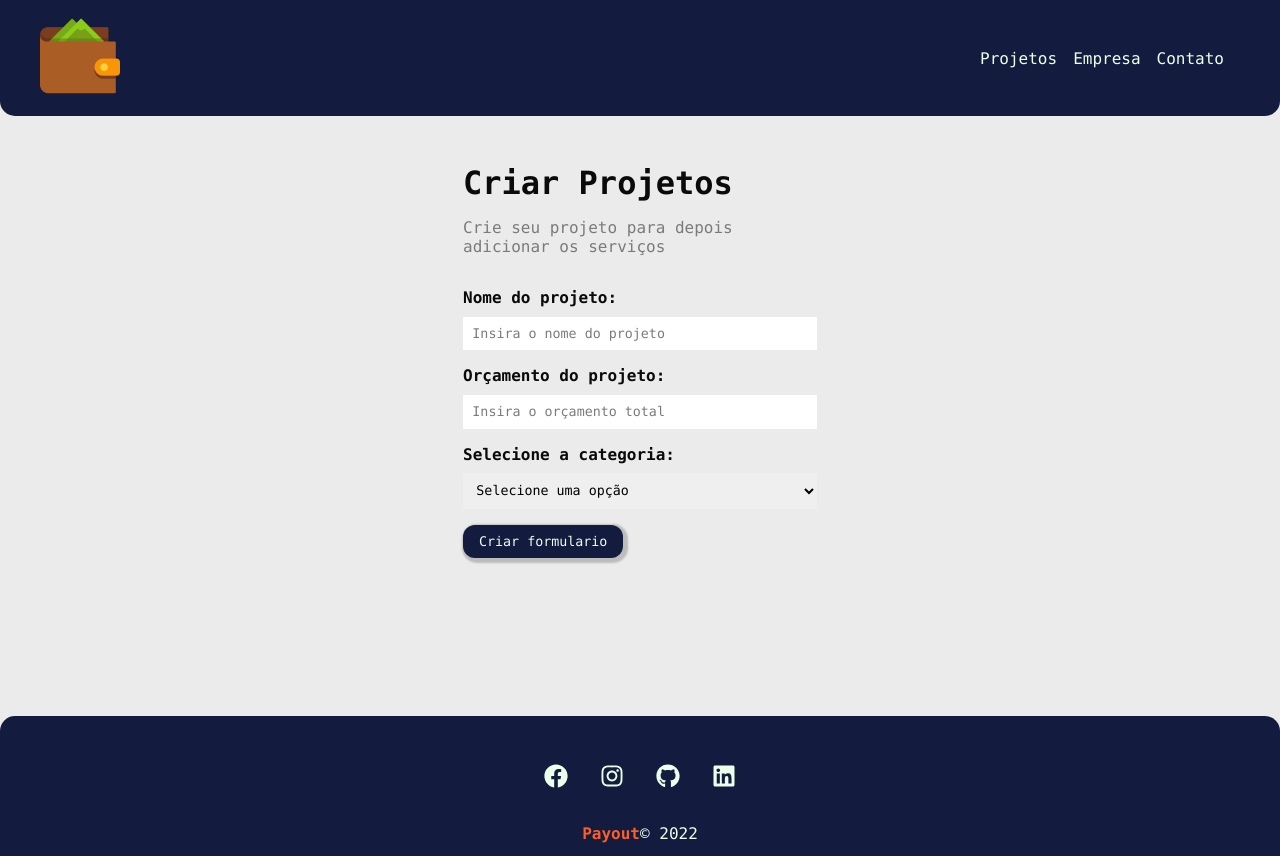
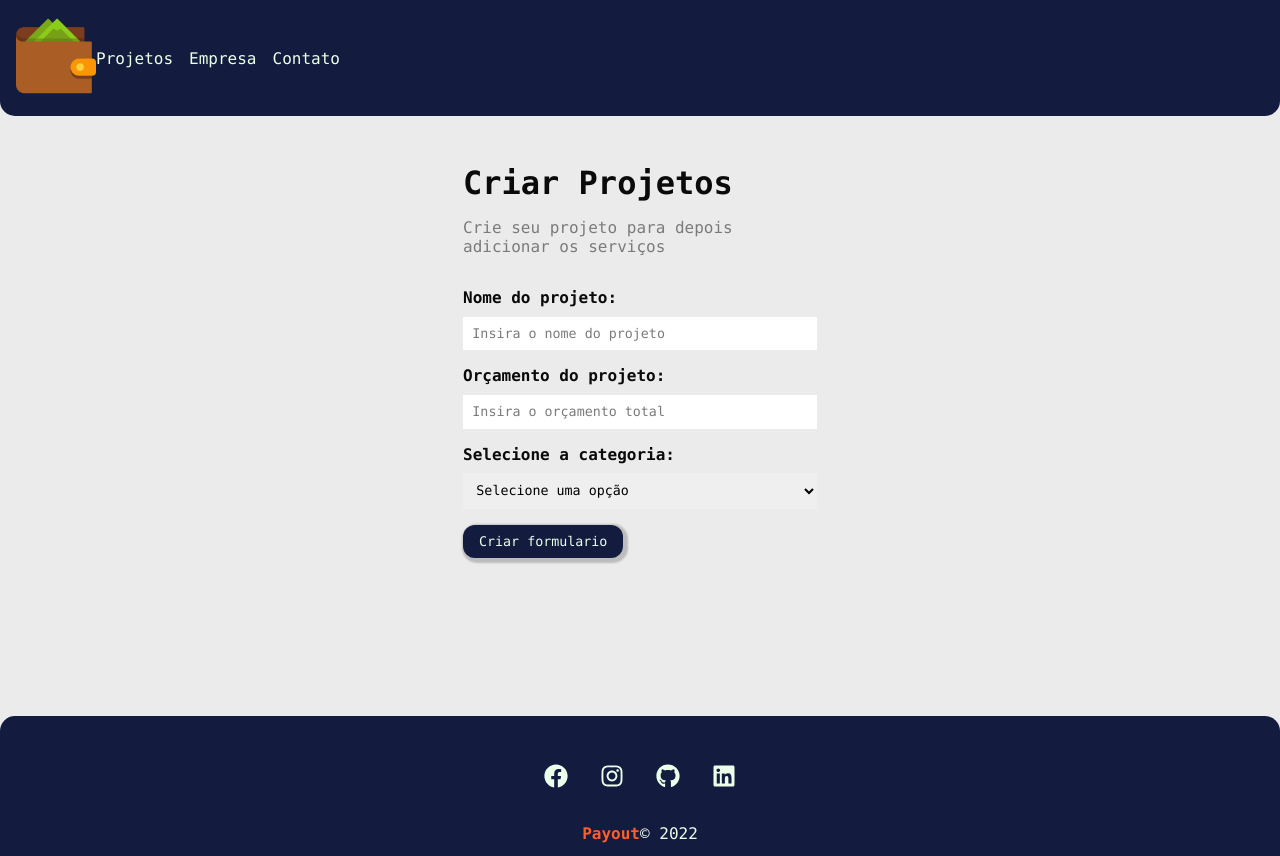
Before and after one commit to NashiCodes/Payout, a React (Create React App) app: page /newproject in a window 1280 px wide. Built offline with nearby package versions, Linux system fonts and the light colour scheme; data requests are answered from the project's data file.

Commit message:
updating CSS

```diff
--- a/src/components/layout/Container.module.css
+++ b/src/components/layout/Container.module.css
@@ -1,8 +1,8 @@
 .container {
-  width: 1200px;
+  width: auto;
   display: flex;
-  justify-content: space-between;
-  margin: 0 auto;
+  /* justify-content: space-between; */
+
   flex-wrap: wrap;
 }
 
@@ -10,11 +10,11 @@
   min-height: 75%;
 }
 
-.start{
-    justify-content: flex-start;
+.start {
+  justify-content: flex-start;
 }
 
-.column{
-    flex-direction: column;
-    justify-content: flex-start;
+.column {
+  flex-direction: column;
+  justify-content: flex-start;
 }
--- a/src/components/layout/Navbar.module.css
+++ b/src/components/layout/Navbar.module.css
@@ -10,10 +10,11 @@
 }
 
 .list {
+
   display: flex;
   list-style: none;
   align-items: center;
-  justify-self: center;
+  justify-items: center;
 }
 
 .item {
```
